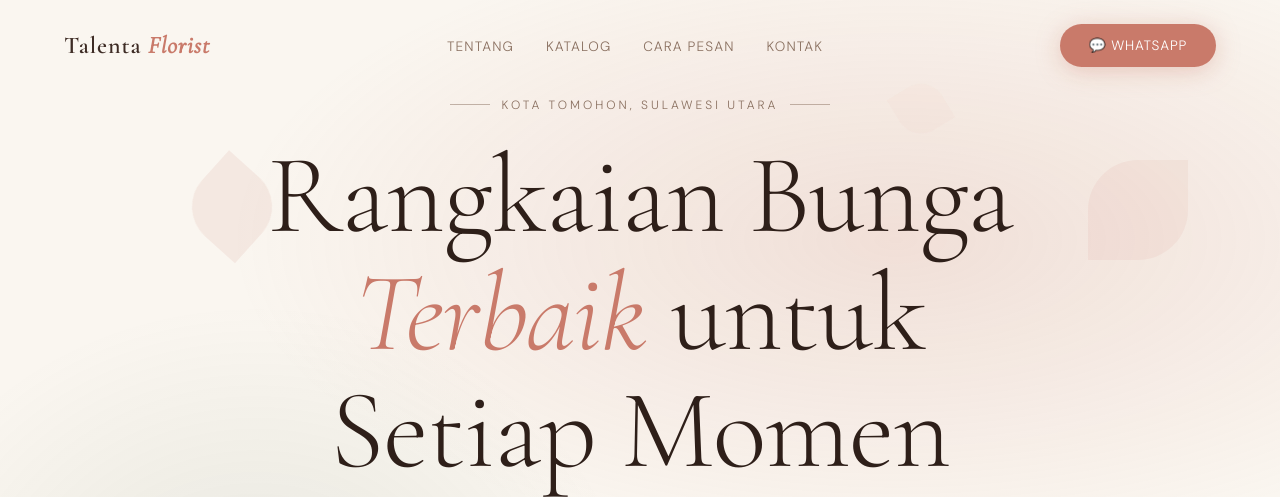
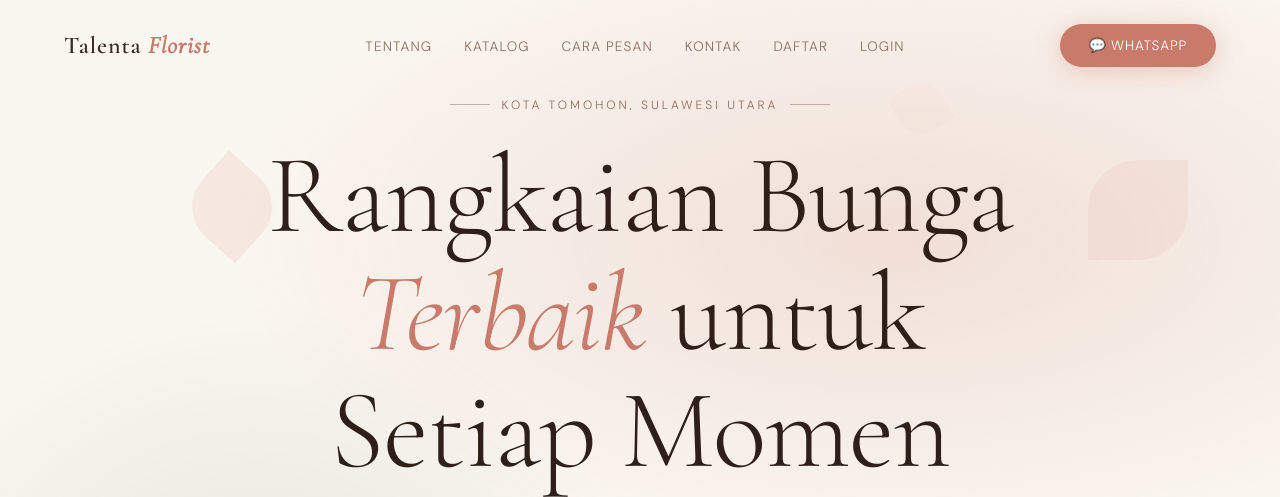
Before and after one commit to KristianAji/talenta-florist, a PHP site: page /talenta-florist/ in a window 1280 px wide. Shown: the top 497 px of the page. Run offline with PHP 8.4, Linux system fonts and the light colour scheme; data comes from the database, SQL or seed files in the repository.

Commit message:
Update index.php

```diff
--- a/index.php
+++ b/index.php
@@ -106,11 +106,13 @@ $testimoni     = db()->query('SELECT * FROM testimoni WHERE aktif=1 ORDER BY dib
     <nav>
       <a class="logo" href="index.php">Talenta <span>Florist</span></a>
       <ul class="nav-links">
-        <li><a href="tentang.php">Tentang</a></li>
-        <li><a href="katalog.php">Katalog</a></li>
-        <li><a href="pesan.php">Cara Pesan</a></li>
-        <li><a href="kontak.php">Kontak</a></li>
-      </ul>
+      <li><a href="tentang.php">Tentang</a></li>
+      <li><a href="katalog.php">Katalog</a></li>
+      <li><a href="pesan.php">Cara Pesan</a></li>
+      <li><a href="kontak.php">Kontak</a></li>
+      <li><a href="register.php">Daftar</a></li>
+      <li><a href="login.php">Login</a></li>
+    </ul>
       <a class="btn btn-primary" href="https://wa.me/6285233608339" target="_blank">💬 WhatsApp</a>
     </nav>
 
```
